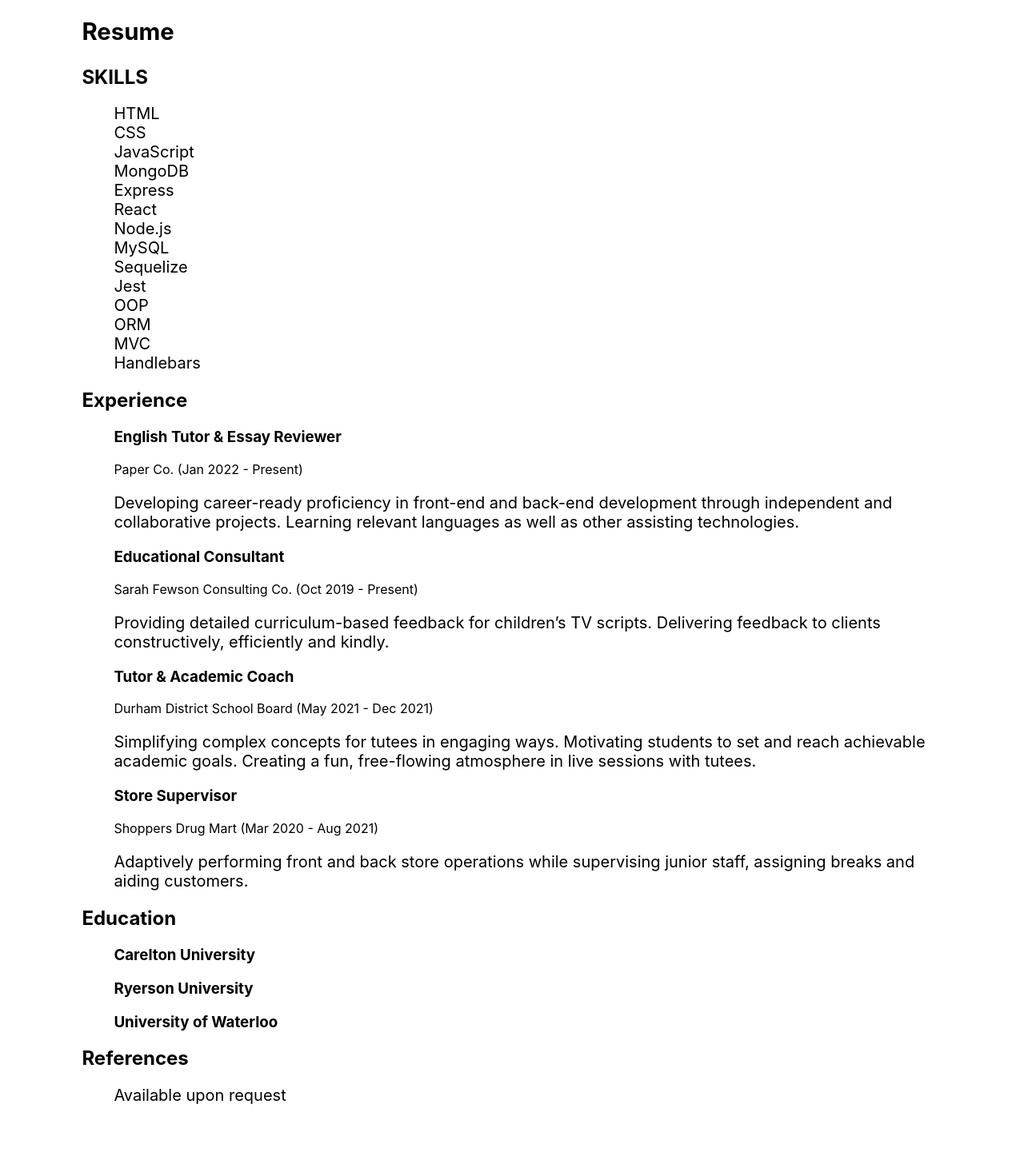
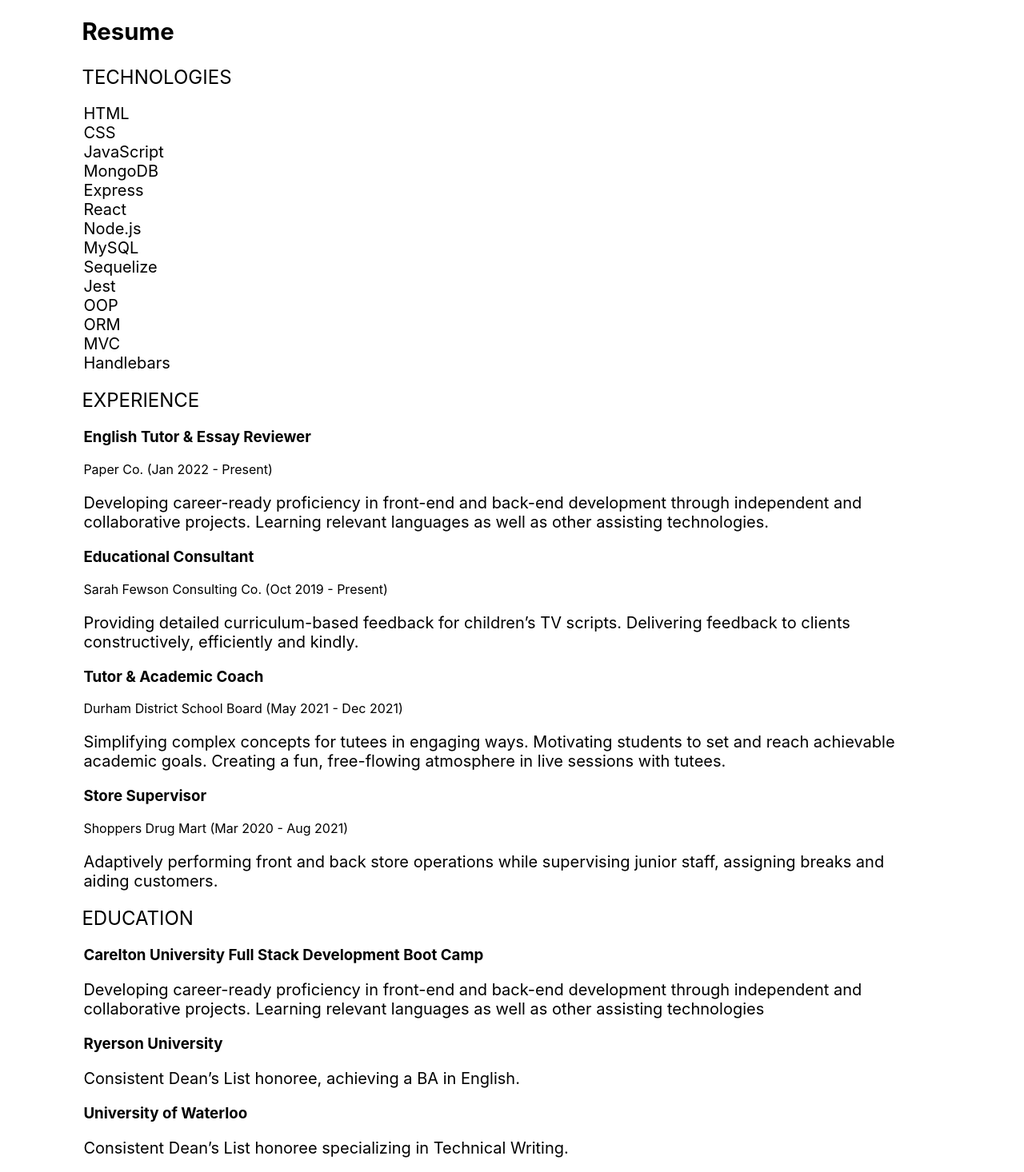
Before and after one commit to gitJanaeW/react-portfolio, a React (Create React App) app: page / in a window 1280 px wide. Shown: the part 604-2070 px from the top of the page at 80% size. Built offline with nearby package versions, Linux system fonts and the light colour scheme.

Commit message:
added CSS

```diff
--- a/src/App.css
+++ b/src/App.css
@@ -11,8 +11,14 @@ h1 {
   font-size: 22pt;
 }
 
+h2{
+  font-weight: normal;
+}
+
 li {
   list-style: none;
+  position: relative;
+  right: 38px;
 }
 
 a {
@@ -140,14 +146,7 @@ a {
 }
 
 /* CONTACT PAGE */
-.contact {
-  margin: 8%;
-}
-
 .quick-list > * {
-  position: relative;
-  right: 41px;
-  /* list-style: none; */
   margin: 10px 0;
   padding: 0;
 }
@@ -218,9 +217,6 @@ footer {
   text-align: center;
 }
 
-
-
-
 @media (prefers-reduced-motion: no-preference) {
   .App-logo {
     animation: App-logo-spin infinite 20s linear;
--- a/src/components/Contact/index.js
+++ b/src/components/Contact/index.js
@@ -34,7 +34,7 @@ const Contact = () => {
         console.log(emailObj);
     };
     return (
-        <section id="contact">
+        <section id="contact" className="body">
             <h1>Reach Out</h1>
             <div className="flex-contact">
                 <div className="quick-info">
--- a/src/components/Resume/index.js
+++ b/src/components/Resume/index.js
@@ -2,11 +2,11 @@ import React from "react";
 
 const Resume = () => {
     return (
-        <section className="body">
+        <section id="resume" className="body">
             <h1>Resume</h1>
-            <div>
-            <h2>SKILLS</h2>
-                <ul>
+            <div className="resume-section">
+                <h2>TECHNOLOGIES</h2>
+                <ul className="tecnhologies">
                     <li className="text-body">HTML</li>
                     <li className="text-body">CSS</li>
                     <li className="text-body">JavaScript</li>
@@ -23,8 +23,8 @@ const Resume = () => {
                     <li className="text-body">Handlebars</li>
                 </ul>
             </div>
-            <div>
-                <h2>Experience</h2>
+            <div className="resume-section">
+                <h2>EXPERIENCE</h2>
                 <ul>
                     <li>
                         <h3>English Tutor & Essay Reviewer</h3>
@@ -56,25 +56,33 @@ const Resume = () => {
                     </li>
                 </ul>
             </div>
-            <div>
-                <h2>Education</h2>
+            <div className="resume-section">
+                <h2>EDUCATION</h2>
                 <ul>
                     <li>
-                        <h3>Carelton University</h3>
-
+                        <h3>Carelton University Full Stack Development Boot Camp</h3>
+                        <p className="text-body">
+                            Developing career-ready proficiency in front-end and back-end development through independent and collaborative projects. Learning relevant languages as well as other assisting technologies
+                        </p>
                     </li>
                     <li>
                         <h3>Ryerson University</h3>
+                        <p className="text-body">
+                            Consistent Dean’s List honoree, achieving a BA in English.
+                        </p>
                     </li>
                     <li>
                         <h3>University of Waterloo</h3>
+                        <p className="text-body">
+                            Consistent Dean’s List honoree specializing in Technical Writing.
+                        </p>
                     </li>
                 </ul>
             </div>
             <div>
-                <h2>References</h2>
+                <h2>REFERENCES</h2>
                 <ul>
-                    <li className="text-body">Available upon request</li>
+                    <li className="text-body">Available upon request.</li>
                 </ul>
             </div>
         </section>
```
